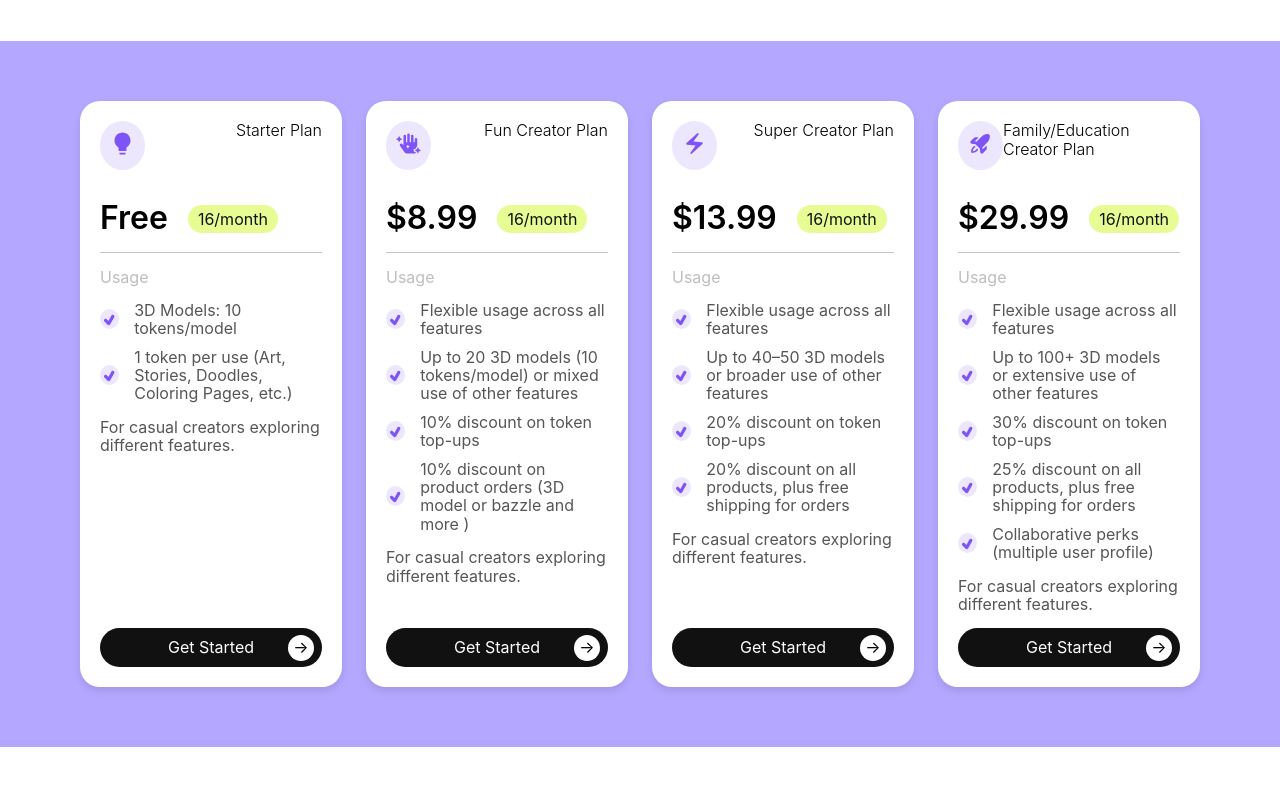
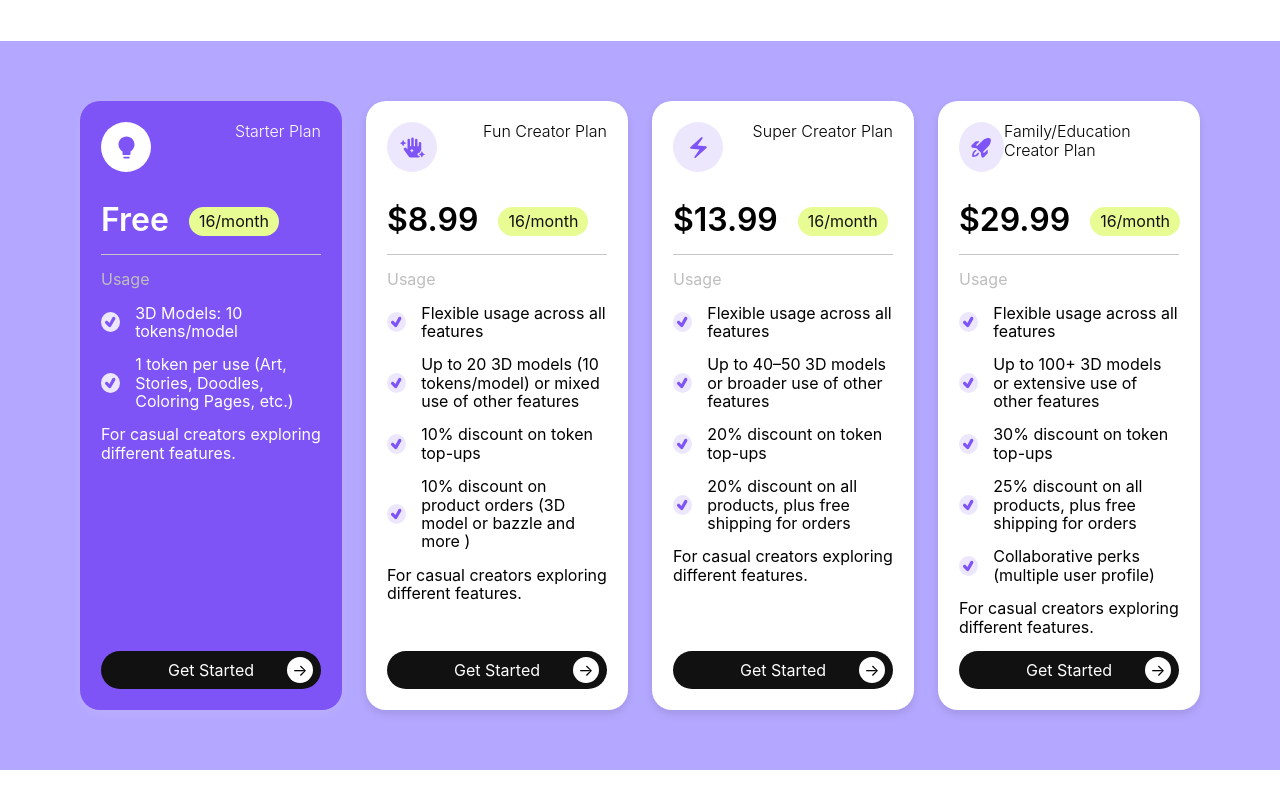
Before and after one commit to RaheelArif/kidgeni, a Next.js app: page / in a window 1280 px wide. Shown: the part 1715-2524 px from the top of the page. Built offline with nearby package versions, Linux system fonts and the light colour scheme; what @ant-design/nextjs-registry would draw is missing.

Commit message:
pricing cards

```diff
--- a/src/components/home/PricingCard.js
+++ b/src/components/home/PricingCard.js
@@ -1,14 +1,25 @@
 import React from "react";
 import styles from "./PricingCard.module.scss";
+import { TiTick } from "react-icons/ti";
 
-import { TiTick } from "react-icons/ti";
-const PricingCard = ({ planType, price, usage, description, icon }) => {
+const PricingCard = ({
+  planType,
+  price,
+  usage,
+  description,
+  icon,
+  isSelected,
+  onClick,
+}) => {
   return (
-    <div className={styles.card}>
+    <div
+      className={`${styles.card} ${isSelected ? styles.selectedCard : ""}`}
+      onClick={onClick}
+    >
       <div className={styles.cardC1}>
         <div className={styles.cardContainer1}>
           <div className={styles.iconContainer}>{icon}</div>
-          <h4 className={styles.planType}>{planType}</h4>{" "}
+          <h4 className={styles.planType}>{planType}</h4>
         </div>
         <div className={styles.priceDetails}>
           <h2 className={styles.price}>{price}</h2>
@@ -22,18 +33,16 @@ const PricingCard = ({ planType, price, usage, description, icon }) => {
             <div key={index} className={styles.usageItem}>
               <span className={styles.checkMark}>
                 <TiTick />
-              </span>{" "}
+              </span>
               {item}
             </div>
           ))}
         </div>
         <div className={styles.description}>{description}</div>
-      </div>{" "}
-
-        <button className={styles.getStartedButton}>
-          Get Started <span className={styles.arrowIcon}>→</span>
-        </button>
-
+      </div>
+      <button className={styles.getStartedButton}>
+        Get Started <span className={styles.arrowIcon}>→</span>
+      </button>
     </div>
   );
 };
--- a/src/components/home/PricingCard.module.scss
+++ b/src/components/home/PricingCard.module.scss
@@ -9,12 +9,19 @@
   width: 100%;
   position: relative;
   height: 100%;
+  border: 1px solid transparent;
+  cursor: pointer;
 }
 
 .iconContainer {
   background-color: #ede7fe;
   border-radius: 50%;
   padding: 10px;
+  width: 50px;
+  height: 50px;
+  display: flex;
+  justify-content: center;
+  align-items: center;
   margin-bottom: 10px;
   svg {
     color: #7e54f6;
@@ -66,8 +73,8 @@
   align-self: flex-start;
 }
 .usageItem {
-  margin-bottom: 10px;
-  color: #565656;
+  margin-bottom: 15px;
+//   color: #565656;
   font-size: 1rem;
   display: flex;
   align-items: center;
@@ -87,7 +94,7 @@
 }
 .description {
   margin-bottom: 15px;
-  color: #565656;
+//   color: #565656;
   font-size: 1rem;
   align-self: flex-start;
 }
@@ -133,3 +140,13 @@
   color: rgb(190, 190, 190);
   margin-bottom: 15px;
 }
+
+.selectedCard{
+   background-color: #7e54f6;
+   color: white;
+   transition: 0.5s;
+   box-shadow: 0 4px 8px rgba(249, 249, 249, 0.1);
+   .iconContainer{
+    background-color: white;
+   }
+}
--- a/src/components/home/PricingCardGrid.js
+++ b/src/components/home/PricingCardGrid.js
@@ -1,4 +1,6 @@
-import React from "react";
+"use client";
+
+import React, { useState } from "react";
 import { Row, Col } from "antd";
 import PricingCard from "./PricingCard";
 import { AiFillBulb } from "react-icons/ai";
@@ -7,6 +9,11 @@ import { MdElectricBolt } from "react-icons/md";
 import { PiRocketLaunchFill } from "react-icons/pi";
 
 const PricingCardGrid = () => {
+  const [selectedCardIndex, setSelectedCardIndex] = useState(0); // State for selected card
+  const handleCardClick = (index) => {
+    setSelectedCardIndex(index);
+  };
+
   const cards = [
     {
       planType: "Starter Plan",
@@ -53,7 +60,8 @@ const PricingCardGrid = () => {
         "Up to 100+ 3D models or extensive use of other features",
         "30% discount on token top-ups",
         "25% discount on all products, plus free shipping for orders",
-        "Collaborative perks (multiple user profile)"      ],
+        "Collaborative perks (multiple user profile)",
+      ],
       description: "For casual creators exploring different features.",
     },
   ];
@@ -62,7 +70,11 @@ const PricingCardGrid = () => {
     <Row gutter={[24, 24]}>
       {cards.map((card, index) => (
         <Col key={index} xs={24} sm={12} md={8} lg={6} xl={6}>
-          <PricingCard {...card} />
+          <PricingCard
+            {...card}
+            isSelected={selectedCardIndex === index}
+            onClick={() => handleCardClick(index)}
+          />
         </Col>
       ))}
     </Row>
```
